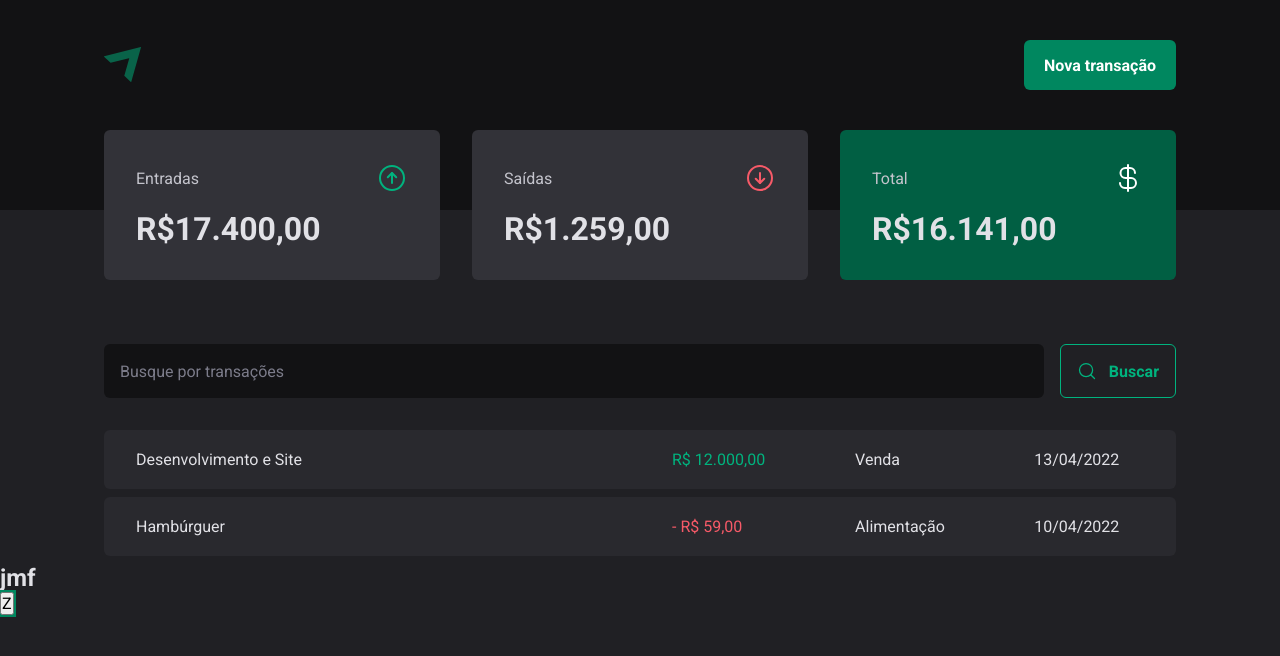
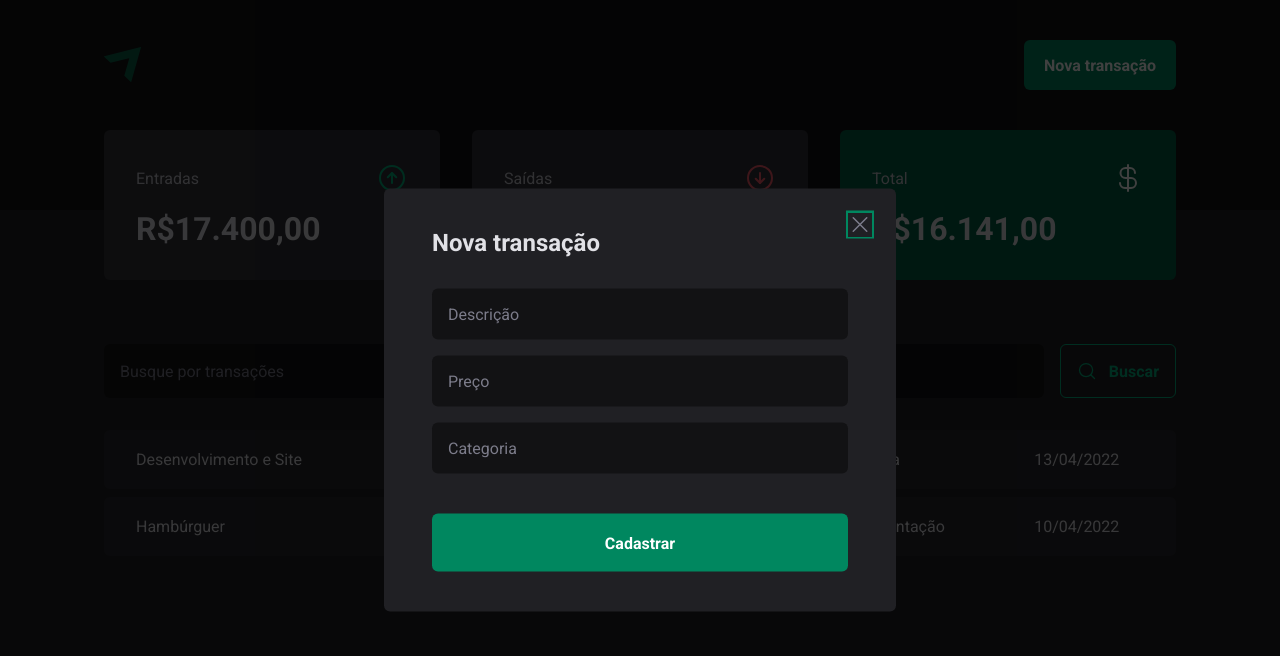
Before and after one commit to YasminFerrariDias/03-dt-money, a React (Vite) app: page / in a window 1280 px wide. Both pictures are taken after a click on the button "Nova transação". Shown: the top 656 px of the page. Built offline with nearby package versions, Linux system fonts and the light colour scheme.

Commit message:
criação total do modal de nova transação

```diff
--- a/src/components/Header/index.tsx
+++ b/src/components/Header/index.tsx
@@ -2,6 +2,7 @@
 import * as Dialog from '@radix-ui/react-dialog'
 
 import LogoImg from '../../assets/logo.svg'
+import { NewTransactionModal } from "../NewTransactionModal";
 
 export function Header() {
   return (
@@ -14,16 +15,7 @@
             <NewTransactionButton>Nova transação</NewTransactionButton>
           </Dialog.Trigger>
 
-          <Dialog.Portal>
-            <Dialog.Overlay />
-
-            <Dialog.Content>
-              <Dialog.Title>
-                jmf
-              </Dialog.Title>
-              <Dialog.Close>Z</Dialog.Close>
-            </Dialog.Content>
-          </Dialog.Portal>
+          <NewTransactionModal />
         </Dialog.Root>
       </HeaderContent>
     </HeaderContainer>
--- /dev/null
+++ b/src/components/NewTransactionModal/index.tsx
@@ -0,0 +1,26 @@
+import * as Dialog from '@radix-ui/react-dialog'
+import { CloseButton, Content, Overlay } from './styles'
+import { X } from 'phosphor-react'
+
+export function NewTransactionModal() {
+  return (
+    <Dialog.Portal>
+      <Overlay />
+
+      <Content>
+        <Dialog.Title>Nova transação</Dialog.Title>
+        <CloseButton>
+          <X size={24}/>
+        </CloseButton>
+
+        <form action="">
+          <input type="text" placeholder='Descrição' required />
+          <input type="number" placeholder='Preço' required />
+          <input type="text" placeholder='Categoria' required />
+
+          <button type="submit">Cadastrar</button>
+        </form>
+      </Content>
+    </Dialog.Portal>
+  )
+}
--- /dev/null
+++ b/src/components/NewTransactionModal/styles.ts
@@ -0,0 +1,70 @@
+import styled from "styled-components";
+import * as Dialog from '@radix-ui/react-dialog'
+
+export const Overlay = styled(Dialog.Overlay)`
+  position: fixed;
+  width: 100vw;
+  height: 100vh;
+  inset: 0;
+  background: rgba(0, 0, 0, 0.75);
+`;
+
+export const Content = styled(Dialog.Content)`
+  min-width: 32rem;
+  border-radius: 6px;
+  padding: 2.5rem 3rem;
+  background: ${props => props.theme["gray-800"]};
+
+  position: fixed;
+  top: 50%;
+  left: 50%;
+  transform: translate(-50%, -50%);
+
+  form {
+    margin-top: 2rem;
+
+    display: flex;
+    flex-direction: column;
+    gap: 1rem;
+
+    input {
+      border-radius: 6px;
+      border: 0;
+      background: ${props => props.theme['gray-900']};
+      color: ${props => props.theme['gray-300']};
+      padding: 1rem;
+
+      &::placeholder {
+        color: ${props => props.theme['gray-500']}
+      }
+    }
+
+    button[type='submit'] {
+      height: 58px;
+      border: 0;
+      background: ${props => props.theme['green-500']};
+      color: ${props => props.theme.white};
+      font-weight: bold;
+      padding: 0 1.25rem;
+      border-radius: 6px;
+      margin-top: 1.5rem;
+      cursor: pointer;
+      transition: background-color 0.2s;
+
+      &:hover {
+        background: ${props => props.theme['green-700']};
+      }
+    }
+  }
+`;
+
+export const CloseButton = styled(Dialog.Close)`
+  position: absolute;
+  background: transparent;
+  border: 0cap;
+  top: 1.5rem;
+  right: 1.5rem;
+  line-height: 0;
+  cursor: pointer;
+  color: ${props => props.theme["gray-500"]}
+`;
```
